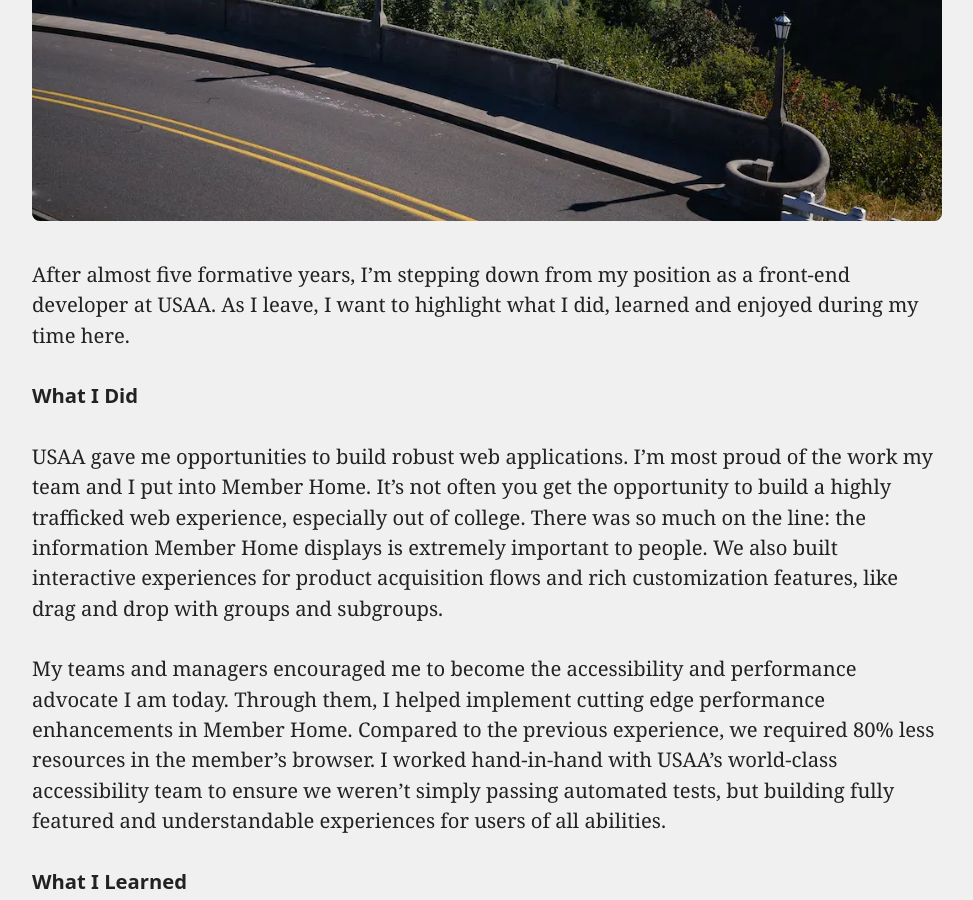
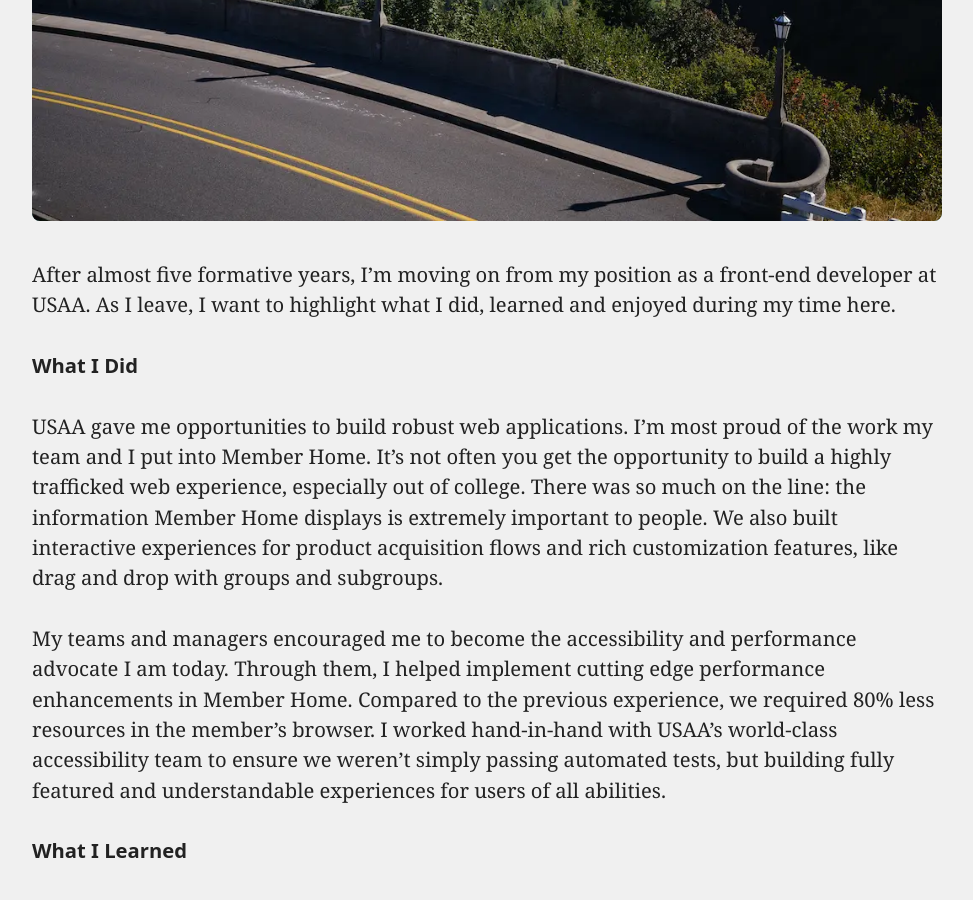
Before and after one commit to caseycarroll/caseycarroll.github.io, a Jekyll site: the page built from _posts/2022-02-22-saying-goodbye.markdown, in a window 1280 px wide and 900 px high, scrolled down 766 px. Shown: the whole window, without its empty margins (153-1126 px from the left). Built offline with Jekyll 4.4.1, drawn with Linux system fonts in a browser that asks for light colours.

Commit message:
update wording

```diff
--- a/_posts/2022-02-22-saying-goodbye.markdown
+++ b/_posts/2022-02-22-saying-goodbye.markdown
@@ -4,7 +4,7 @@ title:  "Saying Goodbye to USAA, For Now"
 date:   2022-02-22 08:03:12 -0800
 hero-img: /assets/images/compressed/DSCF0486.webp
 ---
-After almost five formative years, I'm stepping down from my position as a front-end developer at USAA. As I leave, I want to highlight what I did, learned and enjoyed during my time here.
+After almost five formative years, I'm moving on from my position as a front-end developer at USAA. As I leave, I want to highlight what I did, learned and enjoyed during my time here.
 
 ## What I Did
 USAA gave me opportunities to build robust web applications. I'm most proud of the work my team and I put into Member Home. It's not often you get the opportunity to build a highly trafficked web experience, especially out of college. There was so much on the line: the information Member Home displays is extremely important to people. We also built interactive experiences for product acquisition flows and rich customization features, like drag and drop with groups and subgroups.
```
